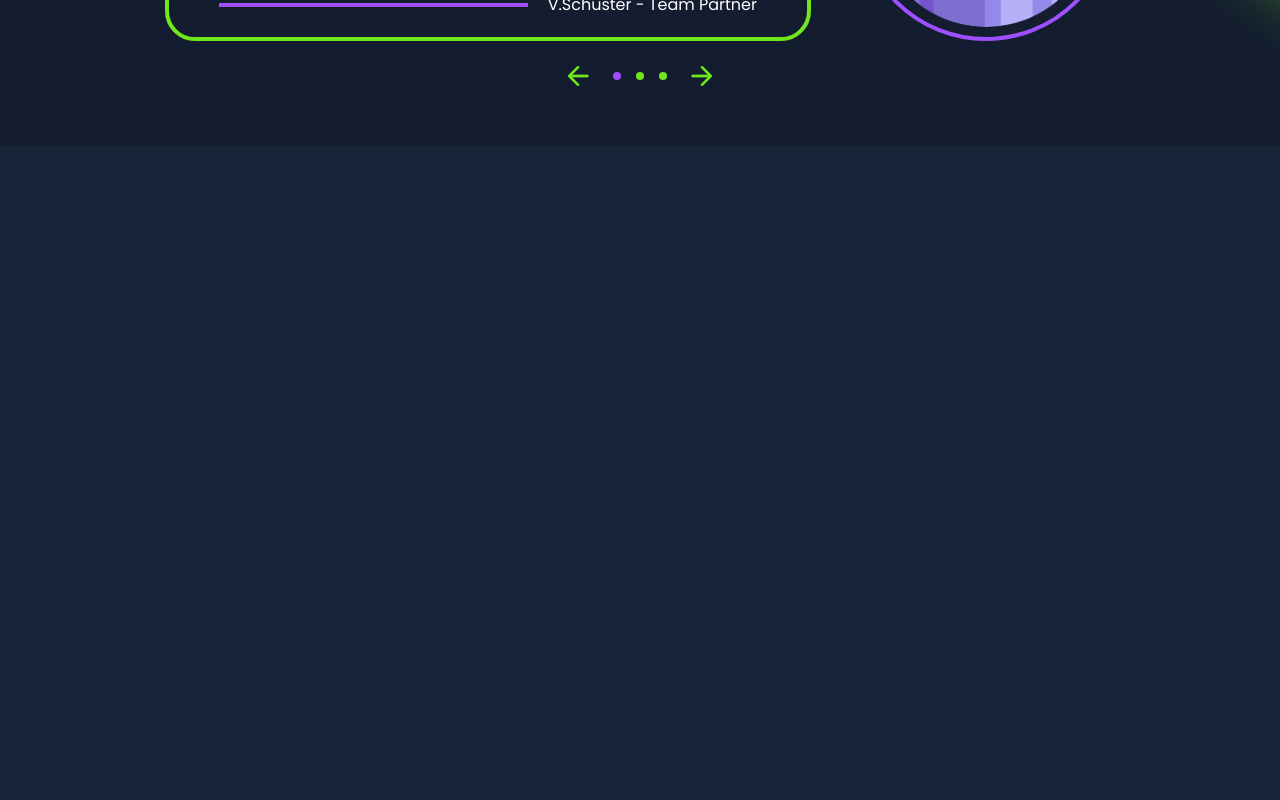
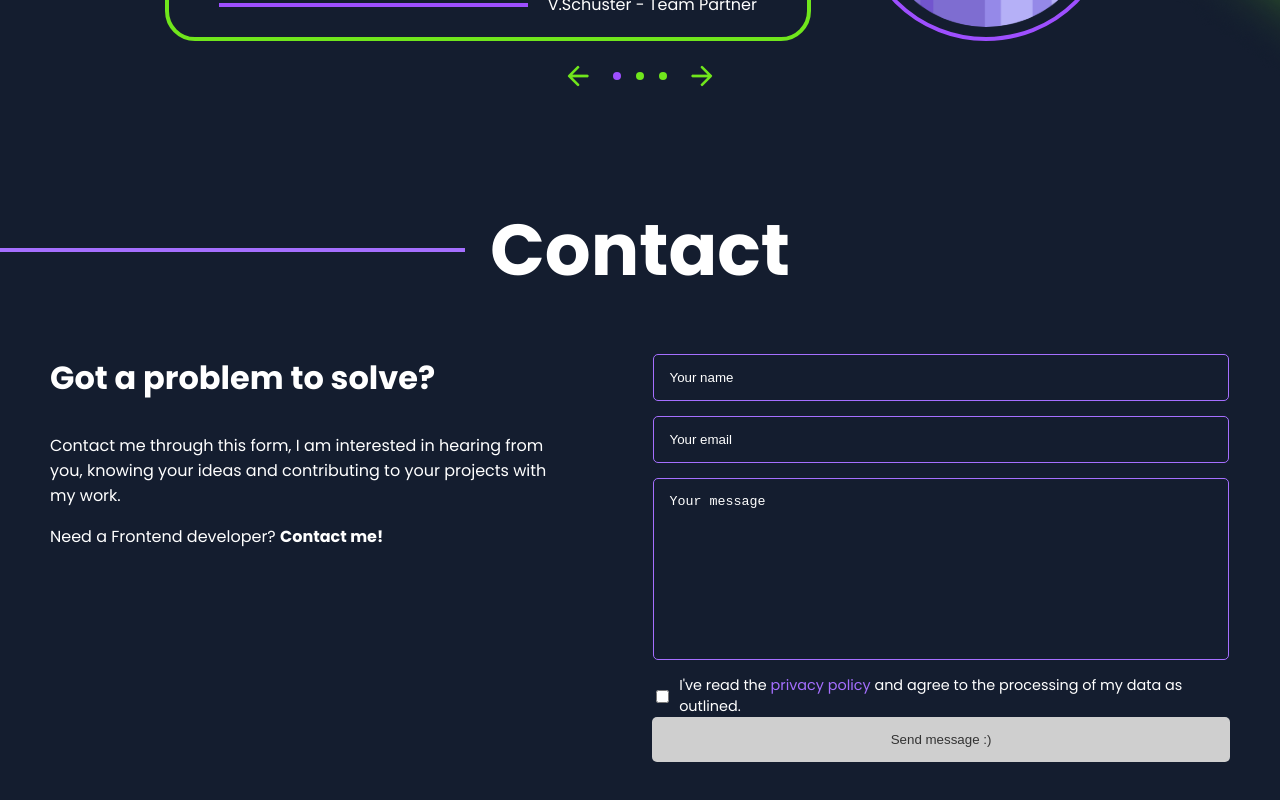
Before and after one commit to heikoNickel/PORTFOLIO, an Angular app: page / in a window 1280 px wide. Shown: the part 7754-8554 px from the top of the page. Before the commit the page ends 7900 px from the top, so only its background shows below. Built offline with nearby package versions, Linux system fonts and the light colour scheme.

Commit message:
contact form
first edit

```diff
--- a/src/app/main-content/contact/contact.component.html
+++ b/src/app/main-content/contact/contact.component.html
@@ -1 +1,27 @@
-<p>contact works!</p>
+<!-- <p>contact works!</p> -->
+<section>
+    <div class="content-area">
+        <div class="title-container">
+            <div class="title-line"></div>
+            <h2>Contact</h2>
+            <div class="title-line" style="visibility:hidden;"></div>
+        </div>
+        <div class="contact-container">
+            <div class="problem-solve">
+                <h3>Got a problem to solve?</h3>
+                <p>Contact me through this form, I am interested in hearing from you, knowing your ideas and contributing to your projects with my work.</p>
+                <p>Need a Frontend developer? <b>Contact me!</b></p>
+            </div>
+            <div class="contact-form">
+                <input type="text" placeholder="Your name" required>
+                <input type="email" placeholder="Your email" required>
+                <textarea placeholder="Your message" required></textarea>
+                <label>
+                    <input type="checkbox" required>
+                    <span>I've read the <a href="#">privacy policy</a> and agree to the processing of my data as outlined.</span>
+                </label>
+                <button type="submit">Send message :)</button>
+            </div>
+        </div>
+    </div>
+</section>
--- a/src/app/main-content/contact/contact.component.scss
+++ b/src/app/main-content/contact/contact.component.scss
@@ -0,0 +1,136 @@
+section{
+    margin: 0;
+    padding-bottom: 50px;
+    background-color: #141d2f;
+    width: 100%;
+    color: white;
+    position: relative;
+    color: white;
+    font-family: 'Poppins';
+}
+
+.content-area{
+    max-width: 1440px;
+    width: 100%;
+    margin: 0 auto;
+    position: relative;
+    display: flex;
+    flex-direction: column;
+    justify-content: center;
+    align-items: center;
+    overflow-x: clip;
+    box-sizing: border-box;
+}
+
+h2{
+    font-weight: 700;
+    font-size: 72px;
+    margin: 0;
+    text-align: end;
+}
+
+h3{
+    font-weight: 700;
+    font-size: 32px;
+    margin: 0;
+    text-align: start;
+    padding-bottom: 15px;
+}
+
+.title-container {
+    padding-top: 50px;
+    display: flex;
+    align-items: center;
+    width: 100%;
+    max-width: 1440px; /* maximale Breite des Containers */
+}
+
+.title-line {
+    flex-grow: 1;
+    height: 4px;
+    width: 100%;
+    background-color: #a56fff;
+    margin-right: 25px;
+}
+
+.contact-container{
+    padding-top: 50px;
+    max-width: 1440px;
+    width: 100%;
+    display: flex;
+    gap: 100px;
+    box-sizing: border-box;
+}
+
+.problem-solve{
+    max-width: 40%;
+    padding-left: 50px;
+}
+
+.contact-form{
+    padding-right: 50px;
+    border-radius: 10px;
+    max-width: 60%;
+    width: 100%;
+    box-sizing: border-box;
+    display: flex;
+    flex-direction: column;
+    align-items: center;
+    >input{
+        width: 94%;
+        padding: 15px;
+        margin-bottom: 15px;
+        border: 1px solid #a56fff;
+        border-radius: 5px;
+        background-color: transparent;
+        color: #fff;
+    }
+    >textarea{
+        width: 94%;
+        padding: 15px;
+        margin-bottom: 15px;
+        border: 1px solid #a56fff;
+        border-radius: 5px;
+        background-color: transparent;
+        color: #fff;
+    }
+}
+
+.contact-form input::placeholder, .contact-form textarea::placeholder{
+    color: white;
+}
+
+.contact-form textarea {
+    height: 150px;
+    resize: none;
+}
+
+.contact-form label {
+    display: flex;
+    align-items: center;
+    color: #fff;
+    font-size: 0.9rem;
+}
+
+.contact-form label input[type="checkbox"] {
+    margin-right: 10px;
+}
+
+.contact-form a {
+    color: #a56fff;
+    text-decoration: none;
+}
+
+.contact-form button {
+    width: 100%;
+    padding: 15px;
+    background-color: #cfcfcf;
+    border: none;
+    border-radius: 5px;
+    color: #333;
+    cursor: pointer;
+}
+
+.contact-form button:hover {
+    background-color: #b5b5b5;
+}
--- a/src/app/main-content/main-content.component.html
+++ b/src/app/main-content/main-content.component.html
@@ -5,3 +5,4 @@
 <app-skills></app-skills>
 <app-portfolio></app-portfolio>
 <app-reviews></app-reviews>
+<app-contact></app-contact>
--- a/src/app/main-content/main-content.component.ts
+++ b/src/app/main-content/main-content.component.ts
@@ -4,11 +4,12 @@ import { AboutMeComponent } from './about-me/about-me.component';
 import { SkillsComponent } from "./skills/skills.component";
 import { PortfolioComponent } from './portfolio/portfolio.component';
 import { ReviewsComponent } from './reviews/reviews.component';
+import { ContactComponent } from './contact/contact.component';
 
 @Component({
   selector: 'app-main-content',
   standalone: true,
-  imports: [WelcomeComponent, AboutMeComponent, SkillsComponent, PortfolioComponent, ReviewsComponent],
+  imports: [WelcomeComponent, AboutMeComponent, SkillsComponent, PortfolioComponent, ReviewsComponent, ContactComponent],
   templateUrl: './main-content.component.html',
   styleUrl: './main-content.component.scss'
 })
```
Also changed, not shown: src/assets/img/contact/purple-line-contact.png (added).
